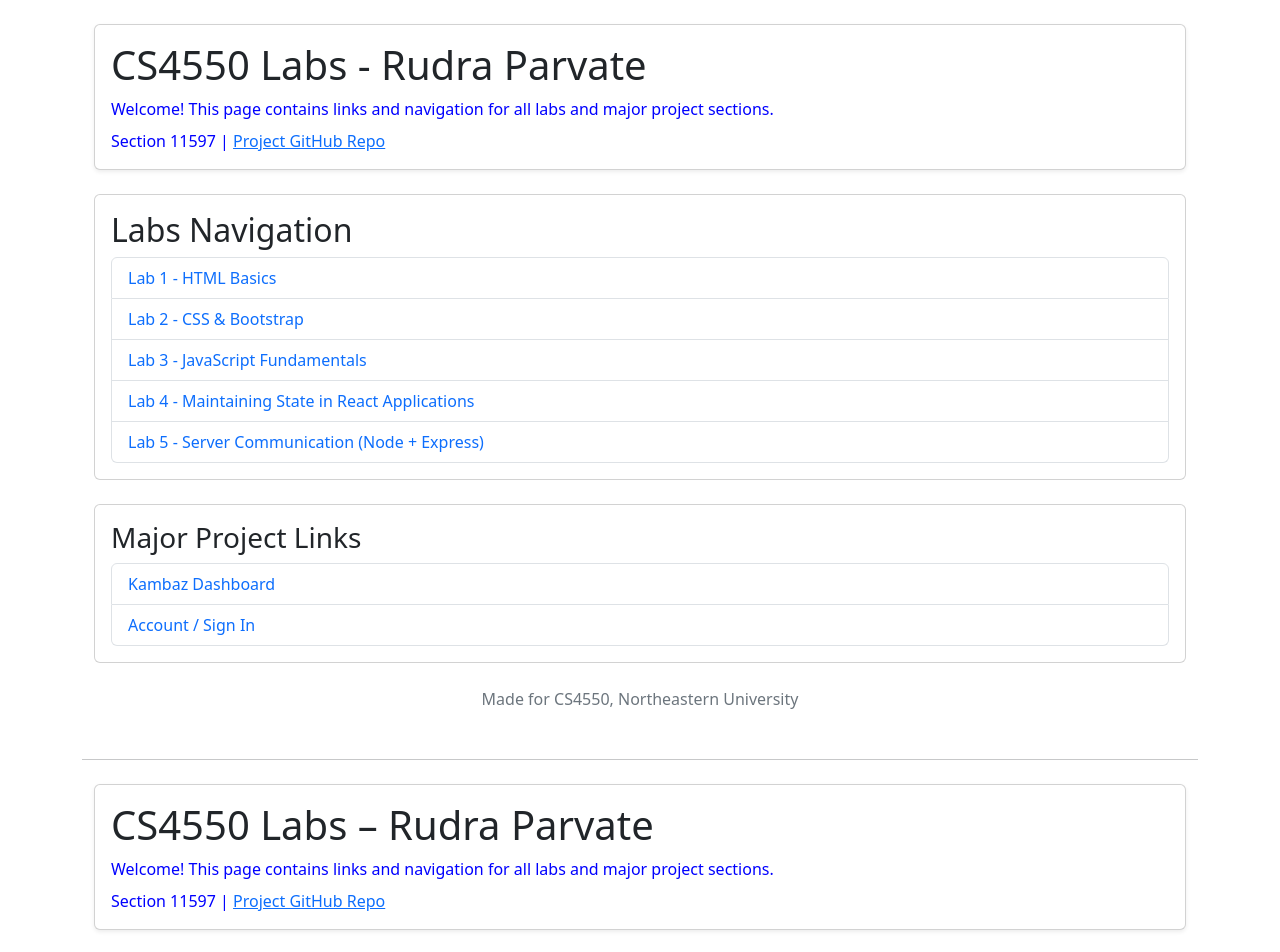
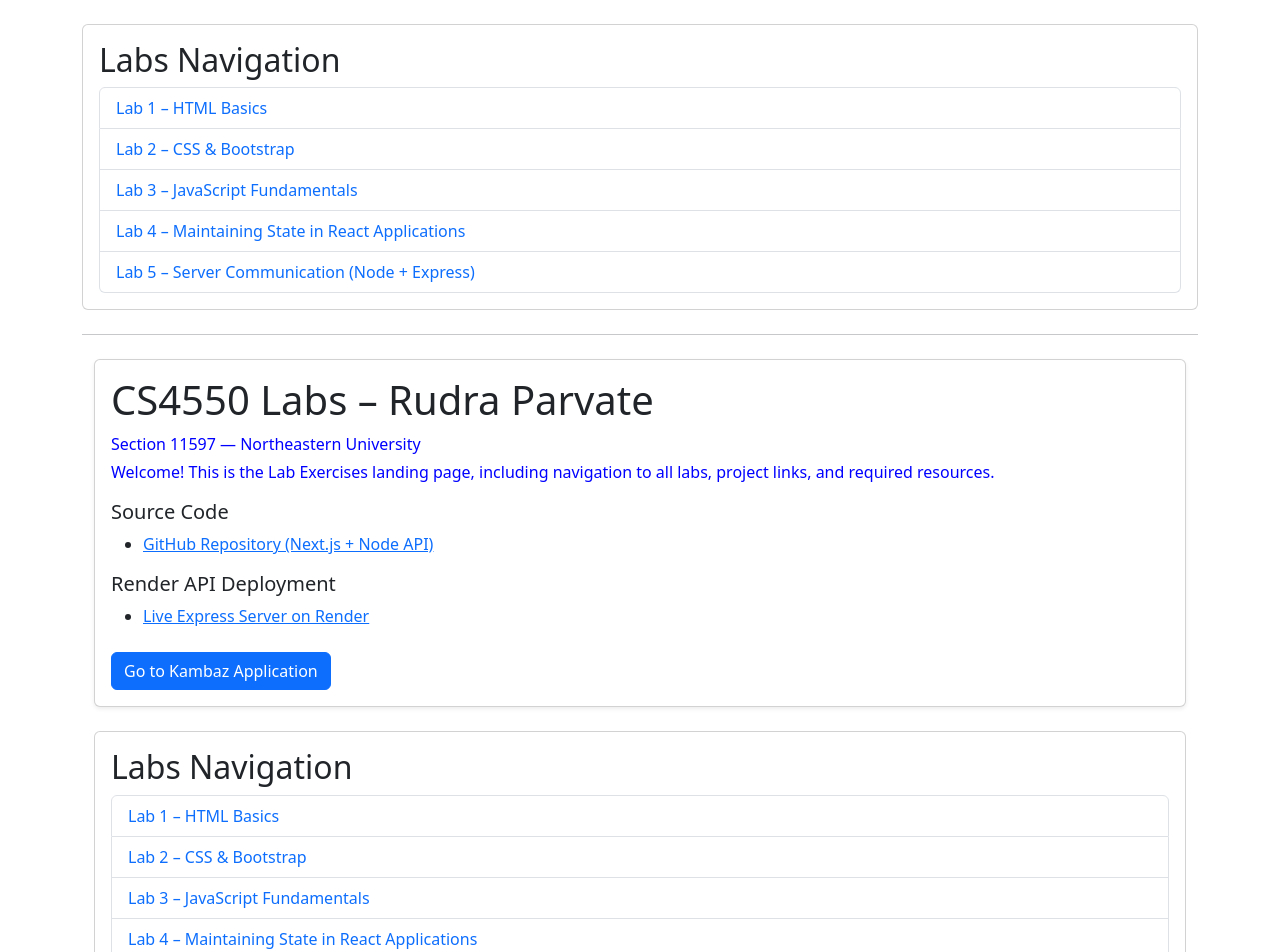
Before and after one commit to parvate-r/CS4550, a Next.js app in the folder kambaz-next-js/: page /Labs in a window 1280 px wide. Shown: the top 952 px of the page. Built offline with nearby package versions, Linux system fonts and the light colour scheme.

Commit message:
pages clean up

```diff
--- a/kambaz-next-js/src/app/Labs/Lab5/Posts/page.tsx
+++ b/kambaz-next-js/src/app/Labs/Lab5/Posts/page.tsx
@@ -1,3 +1,4 @@
+/* eslint-disable @typescript-eslint/no-unused-vars */
 /* eslint-disable @typescript-eslint/no-explicit-any */
 "use client";
 
--- a/kambaz-next-js/src/app/Labs/TOC.tsx
+++ b/kambaz-next-js/src/app/Labs/TOC.tsx
@@ -3,88 +3,37 @@ import Link from "next/link";
 
 export default function LabsTOC() {
   return (
-    <div className="container mt-4 mb-5">
-      {/* Header Card */}
-      <div className="card shadow-sm mb-4">
-        <div className="card-body">
-          <h1 className="card-title">CS4550 Labs - Rudra Parvate</h1>
-          <p className="card-text mb-2">
-            Welcome! This page contains links and navigation for all labs and major project sections.
-          </p>
-          <p className="card-text mb-0">
-            Section 11597 |{" "}
-            <a
-              id="wd-github"
-              href="https://github.com/parvate-r/cs4550"
-              target="_blank"
-              rel="noopener noreferrer"
-              aria-label="View CS4550 Project GitHub Repository"
-            >
-              Project GitHub Repo
-            </a>
-          </p>
-        </div>
-      </div>
-
-      {/* Labs Navigation */}
     <div className="card mb-4">
       <div className="card-body">
         <h2 className="card-title">Labs Navigation</h2>
         <ul className="list-group">
           <li className="list-group-item">
             <Link className="text-decoration-none" href="/Labs/Lab1">
-                Lab 1 - HTML Basics
+              Lab 1 – HTML Basics
             </Link>
           </li>
           <li className="list-group-item">
             <Link className="text-decoration-none" href="/Labs/Lab2">
-                Lab 2 - CSS & Bootstrap
+              Lab 2 – CSS & Bootstrap
             </Link>
           </li>
           <li className="list-group-item">
             <Link className="text-decoration-none" href="/Labs/Lab3">
-                Lab 3 - JavaScript Fundamentals
+              Lab 3 – JavaScript Fundamentals
             </Link>
           </li>
           <li className="list-group-item">
             <Link className="text-decoration-none" href="/Labs/Lab4">
-                Lab 4 - Maintaining State in React Applications
+              Lab 4 – Maintaining State in React Applications
             </Link>
           </li>
           <li className="list-group-item">
             <Link className="text-decoration-none" href="/Labs/Lab5">
-                Lab 5 - Server Communication (Node + Express)
+              Lab 5 – Server Communication (Node + Express)
             </Link>
           </li>
         </ul>
       </div>
     </div>
-
-      {/* Major Project Links */}
-      <div className="card mb-4">
-        <div className="card-body">
-          <h3 className="card-title mb-2">Major Project Links</h3>
-          <ul className="list-group">
-            <li className="list-group-item">
-              <Link className="text-decoration-none" href="/Kambaz">
-                Kambaz Dashboard
-              </Link>
-            </li>
-            <li className="list-group-item">
-              <Link className="text-decoration-none" href="/Account/Signin">
-                Account / Sign In
-              </Link>
-            </li>
-          </ul>
-        </div>
-      </div>
-
-      {/* Footer */}
-      <footer className="mt-4 text-center">
-        <span className="text-secondary">
-          Made for CS4550, Northeastern University
-        </span>
-      </footer>
-    </div>
   );
 }
--- a/kambaz-next-js/src/app/Labs/page.tsx
+++ b/kambaz-next-js/src/app/Labs/page.tsx
@@ -1,67 +1,64 @@
 "use client";
 import Link from "next/link";
+import LabsTOC from "./TOC";
 import "./labs.css";
 
 export default function Labs() {
   return (
     <div className="container mt-4 mb-5">
+
+      {/* Header */}
       <div className="card shadow-sm mb-4">
         <div className="card-body">
           <h1 className="card-title">CS4550 Labs – Rudra Parvate</h1>
-          <p className="card-text mb-2">
-            Welcome! This page contains links and navigation for all labs and major project sections.
+
+          <p className="card-text mb-1">
+            Section 11597 — Northeastern University
           </p>
-          <p className="card-text mb-0">
-            Section 11597 |{" "}
-            <a
-              id="wd-github"
-              href="https://github.com/parvate-r/cs4550"
-              target="_blank"
-              rel="noopener noreferrer"
-              aria-label="View CS4550 Project GitHub Repository"
-            >
-              Project GitHub Repo
-            </a>
+
+          <p className="card-text mb-3">
+            Welcome! This is the Lab Exercises landing page, including navigation
+            to all labs, project links, and required resources.
           </p>
+
+          {/* Source Code & API */}
+          <h5>Source Code</h5>
+          <ul>
+            <li>
+              <a
+                href="https://github.com/parvate-r/CS4550"
+                target="_blank"
+                rel="noopener noreferrer"
+              >
+                GitHub Repository (Next.js + Node API)
+              </a>
+            </li>
+          </ul>
+
+          <h5 className="mt-3">Render API Deployment</h5>
+          <ul>
+            <li>
+              <a
+                href="https://kambaz-node-server.onrender.com"
+                target="_blank"
+                rel="noopener noreferrer"
+              >
+                Live Express Server on Render
+              </a>
+            </li>
+          </ul>
+
+          <Link href="/Kambaz" className="btn btn-primary mt-2">
+            Go to Kambaz Application
+          </Link>
         </div>
       </div>
 
-      {/* Labs Navigation */}
-      <div className="card mb-4">
-        <div className="card-body">
-          <h2 className="card-title">Labs Navigation</h2>
-          <ul className="list-group">
-            <li className="list-group-item">
-              <Link className="text-decoration-none" href="/Labs/Lab1">
-                Lab 1 – HTML Basics
-              </Link>
-            </li>
-            <li className="list-group-item">
-              <Link className="text-decoration-none" href="/Labs/Lab2">
-                Lab 2 – CSS & Bootstrap
-              </Link>
-            </li>
-            <li className="list-group-item">
-              <Link className="text-decoration-none" href="/Labs/Lab3">
-                Lab 3 – JavaScript Fundamentals
-              </Link>
-            </li>
-            <li className="list-group-item">
-              <Link className="text-decoration-none" href="/Labs/Lab4">
-                Lab 4 – Maintaining State in React Applications
-              </Link>
-            </li>
-            <li className="list-group-item">
-              <Link className="text-decoration-none" href="/Labs/Lab5">
-                Lab 5 – Server Communication (Node + Express)
-              </Link>
-            </li>
-          </ul>
-        </div>
-      </div>
+      {/* Table of Contents Navigation */}
+      <LabsTOC />
 
-      {/* Major Project Links */}
-      <div className="card mb-4">
+      {/* Project Links */}
+      <div className="card mb-4 mt-3">
         <div className="card-body">
           <h3 className="card-title mb-2">Major Project Links</h3>
           <ul className="list-group">
@@ -79,6 +76,7 @@ export default function Labs() {
         </div>
       </div>
 
+      {/* Footer */}
       <footer className="mt-4 text-center">
         <span className="text-secondary">
           Made for CS4550, Northeastern University
```
Also changed, not shown: kambaz-next-js/src/app/Labs/Lab5/page.tsx (+40 -1 lines). Lines whose indentation alone changed are shown as unchanged.
